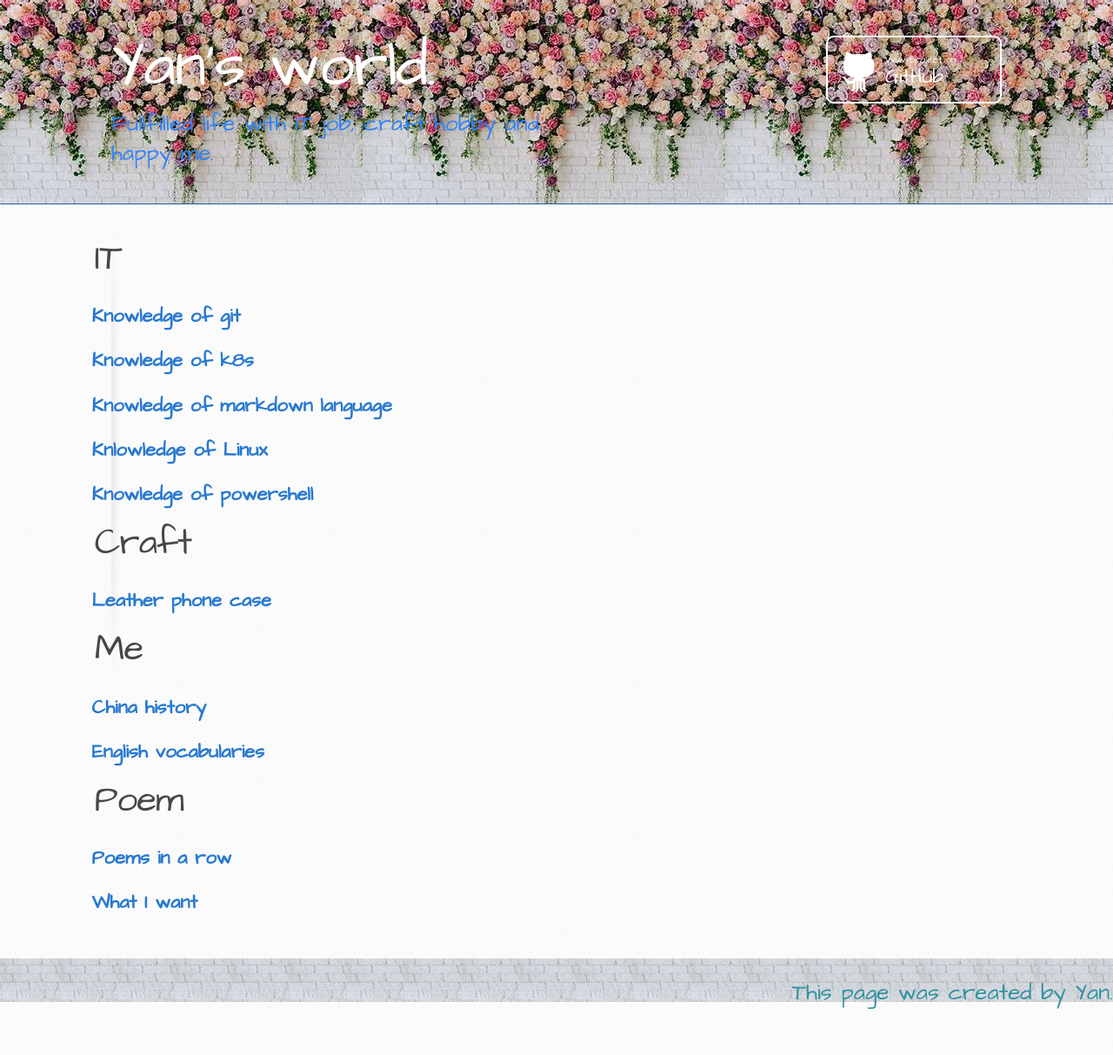
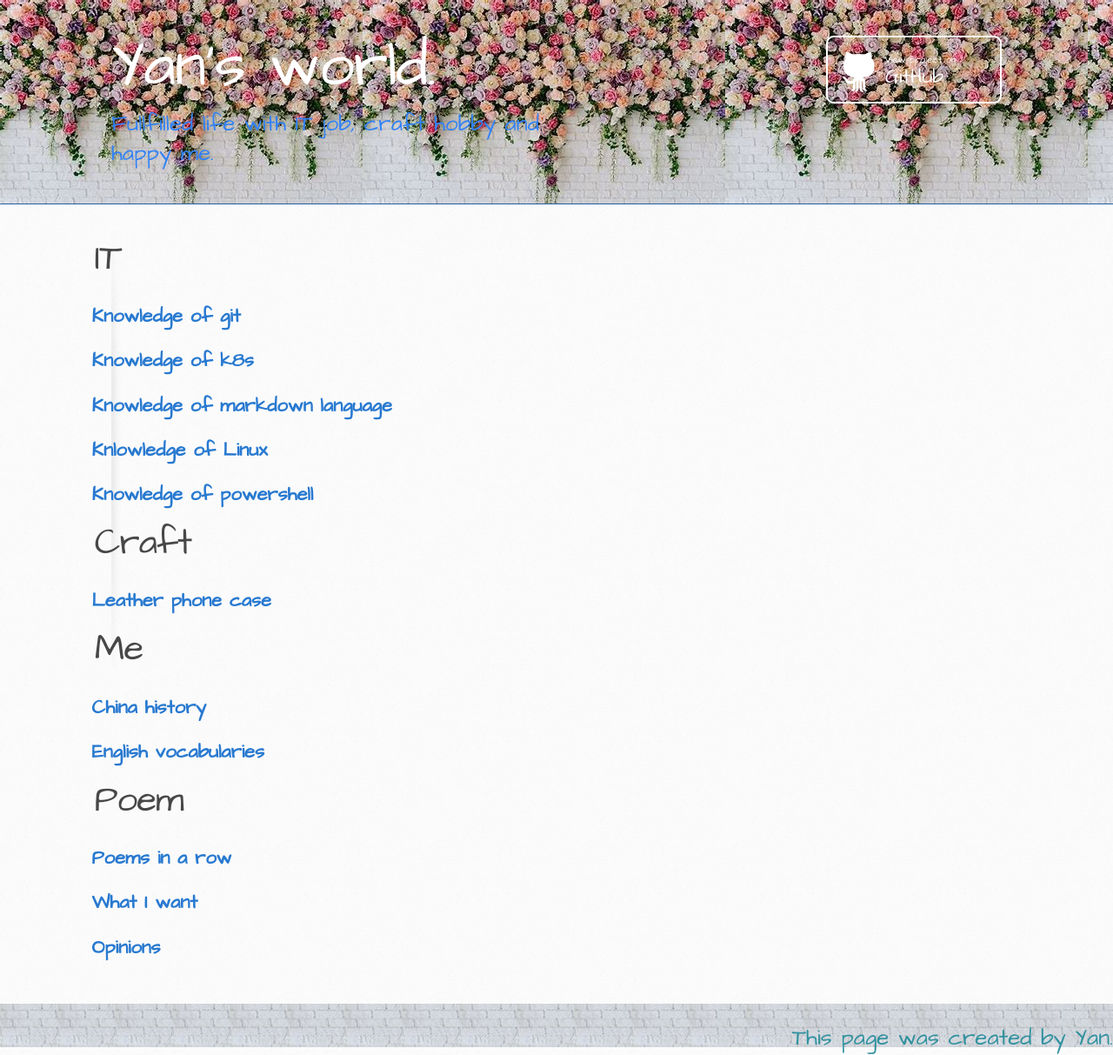
Before and after one commit to itcraftme/itcraftme, a Jekyll site: the page built from index.md, in a window 1280 px wide. Shown: the whole page at 87% size. Built offline with Jekyll 4.4.1, drawn with Linux system fonts in a browser that asks for light colours; our own code applies the rules of GitHub Pages for plain Markdown files; before the commit the page ends 1161 px from its top, so only the background shows below that.

Commit message:
Update index.md
add fifth poem

```diff
--- a/index.md
+++ b/index.md
@@ -15,3 +15,4 @@ layout: default
 # Poem
 ## [Poems in a row](./poem/images/holder.md)
 ## [What I want](./poem/4th.md)
+## [Opinions](./poem/5th.md)
```
